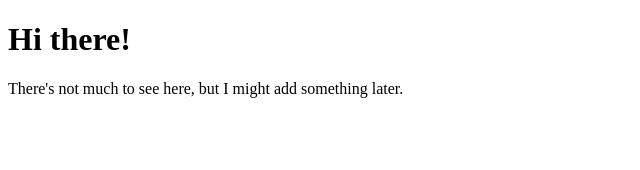
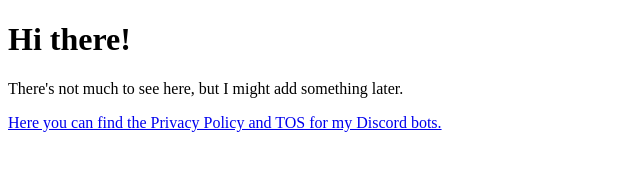
Before and after one commit to PersonPersonson/personpersonson.github.io, a plain HTML site: page index.html in a window 1280 px wide. Shown: the whole page, without its empty margins (0-640 px from the left). Drawn offline with Linux system fonts and the light colour scheme.

Commit message:
Add link to Privacy Policy and TOS

```diff
--- a/index.html
+++ b/index.html
@@ -6,5 +6,6 @@
 <body>
     <h1>Hi there!</h1>
     <p>There's not much to see here, but I might add something later.</p>
+    <a href="bot-tos-policy.hmtl">Here you can find the Privacy Policy and TOS for my Discord bots.</a>
 </body>
 </html>
```
